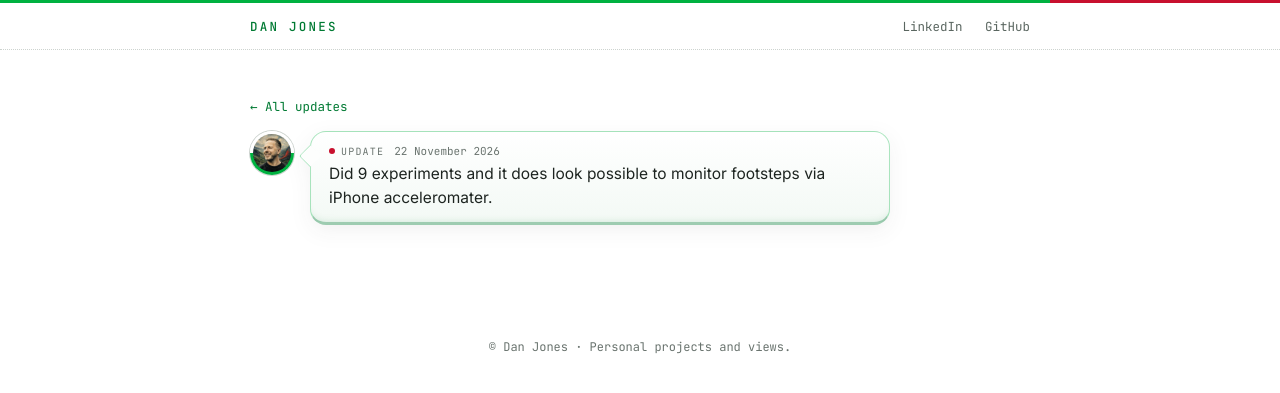
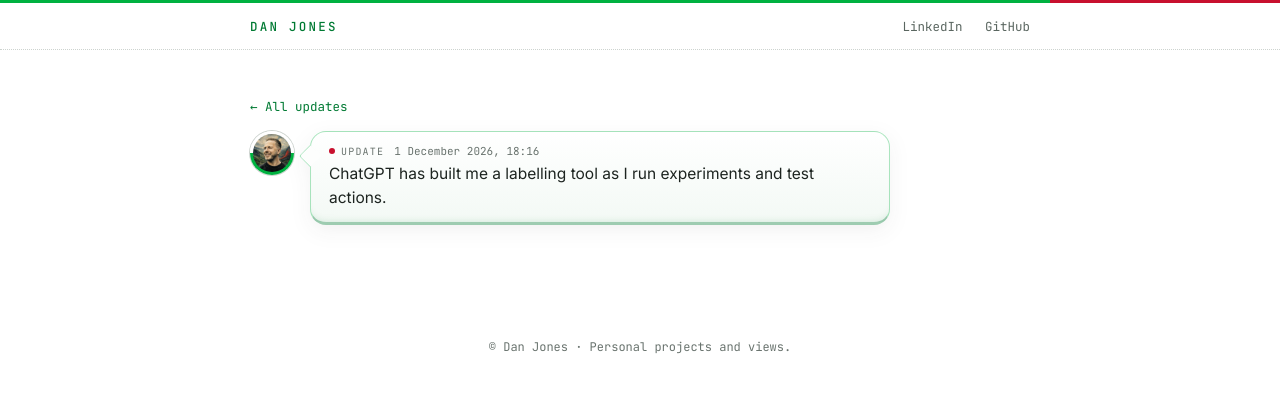
Before and after one commit to digidiplo/digidiplo.github.io, a Jekyll site: the page built from _posts/2026-11-22-first_tweet.md, in a window 1280 px wide. Shown: the top 393 px of the page. Built offline with Jekyll 4.4.1, drawn with Linux system fonts in a browser that asks for light colours.

Commit message:
Update 2026-11-22-first_tweet.md

```diff
--- a/_posts/2026-11-22-first_tweet.md
+++ b/_posts/2026-11-22-first_tweet.md
@@ -1,5 +1,6 @@
 ---
 short: true
+date: 2026-12-01 18:16
 ---
 
-Did 9 experiments and it does look possible to monitor footsteps via iPhone acceleromater.
+ChatGPT has built me a labelling tool as I run experiments and test actions.
```
